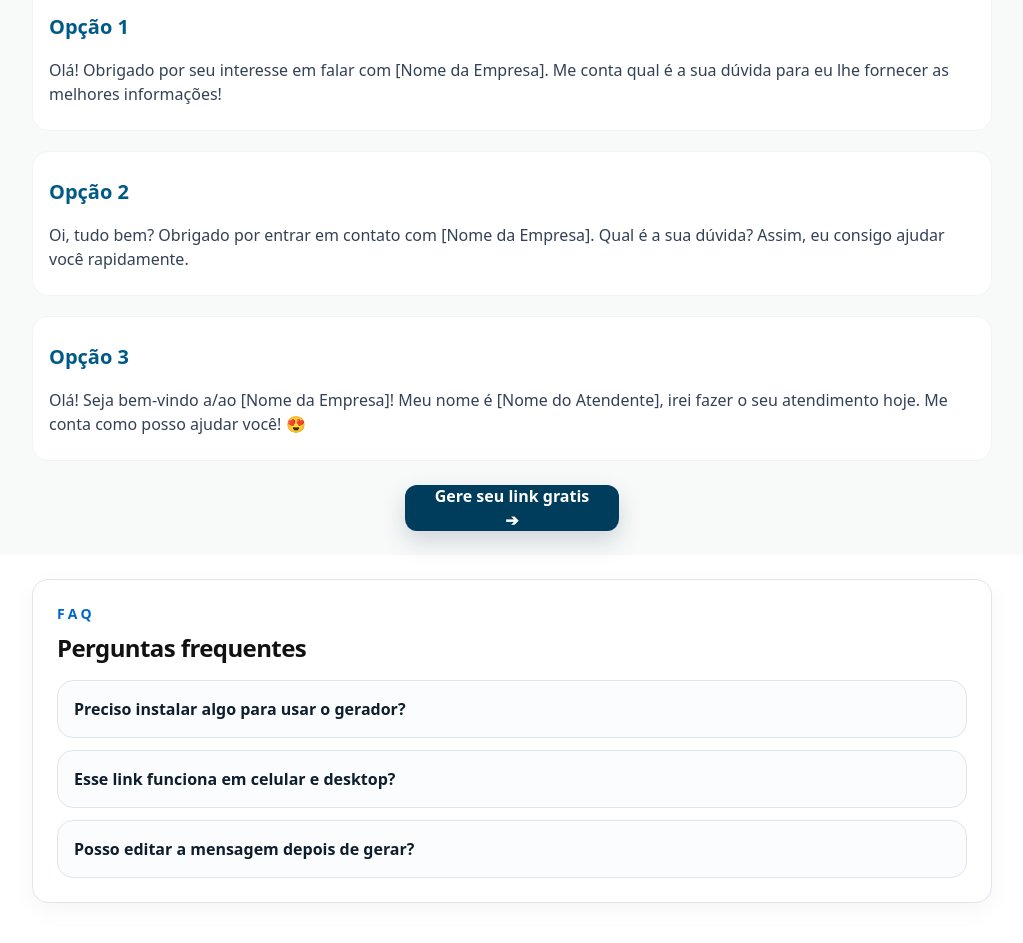
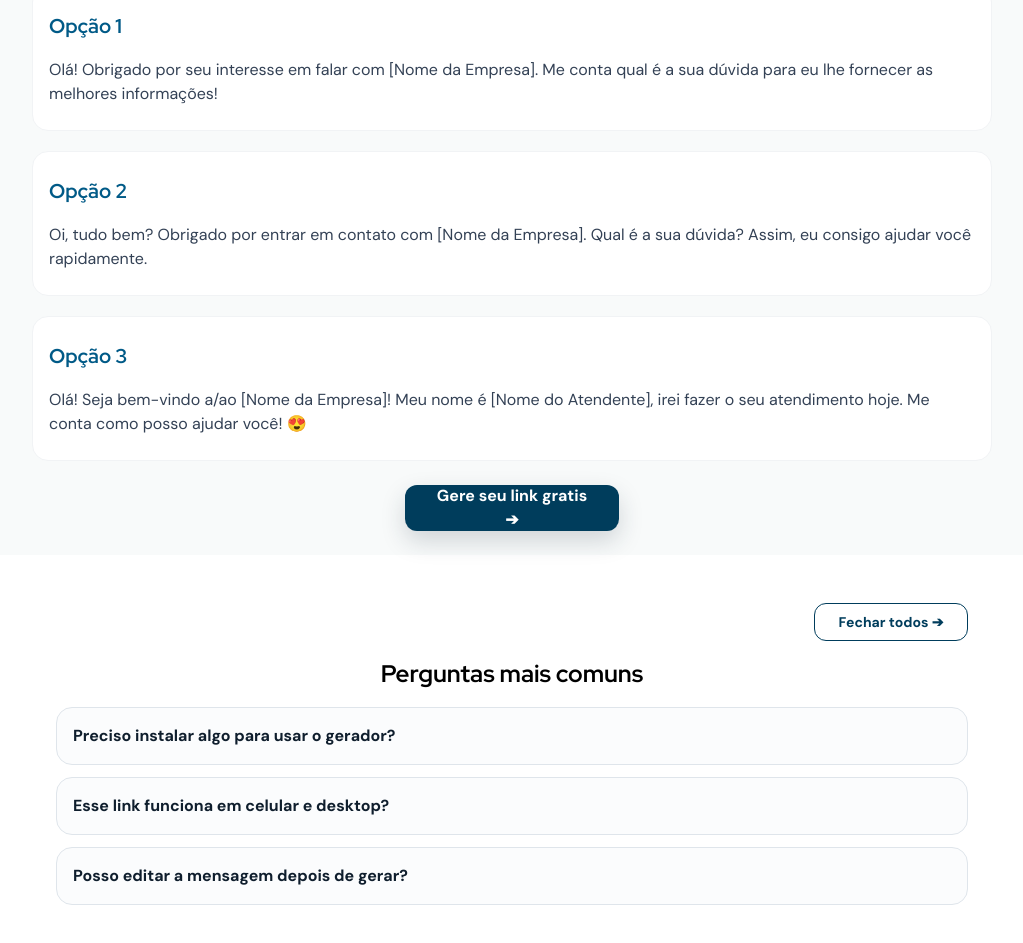
Before and after one commit to marioburali/gerador-links-wpp, a Next.js app: page / in a window 1280 px wide. Shown: the part 3031-3974 px from the top of the page, without its empty margins (128-1151 px from the left). Built offline with nearby package versions, Linux system fonts and the light colour scheme.

Commit message:
fix(typography): enforce strict two-font setup (Red Hat Display + DM Sans) across app

```diff
--- a/src/app/globals.css
+++ b/src/app/globals.css
@@ -5,8 +5,6 @@
   --foreground: #111111;
   --color-background: var(--background);
   --color-foreground: var(--foreground);
-  --font-sans: var(--font-geist-sans);
-  --font-mono: var(--font-geist-mono);
   --font-heading: var(--font-red-hat-display);
   --font-body: var(--font-dm-sans);
 }
@@ -23,7 +21,20 @@ body {
   min-height: 100vh;
   margin: 0;
   color: var(--foreground);
-  font-family: var(--font-geist-sans), Arial, Helvetica, sans-serif;
+  font-family: var(--font-body);
+}
+
+h1,
+h2,
+h3,
+h4,
+h5,
+h6 {
+  font-family: var(--font-heading);
+}
+
+p {
+  font-family: var(--font-body);
 }
 
 a {
@@ -41,7 +52,7 @@ a:hover {
 
 @layer components {
   .text-heading-md {
-    font-family: var(--font-heading), var(--font-geist-sans), Arial, Helvetica, sans-serif;
+    font-family: var(--font-heading);
     font-size: 32px;
     font-weight: 700;
     line-height: 1.4;
@@ -50,7 +61,7 @@ a:hover {
   }
 
   .text-body-sm-regular {
-    font-family: var(--font-body), var(--font-geist-sans), Arial, Helvetica, sans-serif;
+    font-family: var(--font-body);
     font-size: 16px;
     font-weight: 400;
     line-height: 1.4;
--- a/src/app/layout.tsx
+++ b/src/app/layout.tsx
@@ -1,5 +1,5 @@
 import type { Metadata } from 'next';
-import { DM_Sans, Geist, Geist_Mono, Red_Hat_Display } from 'next/font/google';
+import { DM_Sans, Red_Hat_Display } from 'next/font/google';
 import './globals.css';
 
 const redHatDisplay = Red_Hat_Display({
--- a/src/components/ResultStep.tsx
+++ b/src/components/ResultStep.tsx
@@ -38,7 +38,7 @@ export default function ResultStep({ waLink, onNew }: Props) {
 
       <div className="rounded-2xl border border-[#E1E5EA] bg-[#F4F6F8] p-4">
         <p className="mb-3 text-sm font-semibold text-[#111111]">Link URL</p>
-        <pre className="overflow-x-auto rounded-2xl bg-white px-4 py-4 font-mono text-sm text-[#1D2733] shadow-[0_1px_2px_rgba(16,24,40,0.04)]">
+        <pre className="overflow-x-auto rounded-2xl bg-white px-4 py-4 text-sm text-[#1D2733] shadow-[0_1px_2px_rgba(16,24,40,0.04)]">
           {waLink}
         </pre>
       </div>
--- a/src/components/form/FAQArea.tsx
+++ b/src/components/form/FAQArea.tsx
@@ -1,4 +1,5 @@
 import React from 'react';
+import OutlineButton from '../ui/OutlineButton';
 
 const faqItems = [
   {
@@ -20,19 +21,26 @@ const faqItems = [
 
 export default function FAQArea() {
   return (
-    <section className="rounded-2xl border border-[#E1E5EA] bg-white p-5 shadow-[0_8px_24px_rgba(16,24,40,0.04)] sm:p-6">
-      <p className="text-sm font-semibold uppercase tracking-[0.24em] text-[#0066CC]">FAQ</p>
-      <h2 className="mt-2 text-2xl font-black tracking-tight text-[#111111]">
-        Perguntas frequentes
+    <section className="bg-white p-6">
+      <div className="mb-4 flex justify-end">
+        <OutlineButton type="button">Fechar todos ➔</OutlineButton>
+      </div>
+      <h2 className="text-heading-md text-[#000000] text-[24px] left">
+        Perguntas mais comuns
       </h2>
 
       <div className="mt-4 space-y-3">
         {faqItems.map((item) => (
-          <details key={item.question} className="rounded-2xl border border-[#DFE5EB] bg-[#FBFCFD] p-4">
+          <details
+            key={item.question}
+            className="rounded-2xl border border-[#DFE5EB] bg-[#FBFCFD] p-4"
+          >
             <summary className="cursor-pointer list-none font-semibold text-[#0F1E2D]">
               {item.question}
             </summary>
-            <p className="mt-2 text-sm leading-6 text-[#445466]">{item.answer}</p>
+            <p className="mt-2 text-sm leading-6 text-[#445466]">
+              {item.answer}
+            </p>
           </details>
         ))}
       </div>
--- /dev/null
+++ b/src/components/ui/OutlineButton.tsx
@@ -0,0 +1,20 @@
+import React, { ButtonHTMLAttributes, forwardRef } from 'react';
+
+type OutlineButtonProps = ButtonHTMLAttributes<HTMLButtonElement>;
+
+const OutlineButton = forwardRef<HTMLButtonElement, OutlineButtonProps>(
+  ({ children, className = '', ...rest }, ref) => {
+    const baseClassName =
+      'inline-flex h-[38px] w-[154px] items-center justify-center gap-2 rounded-[12px] border border-[#003D5C] bg-transparent px-4 py-2 text-sm font-semibold text-[#003D5C] transition-colors duration-200 hover:bg-[#003D5C] hover:text-white focus:outline-none focus-visible:ring-2 focus-visible:ring-[#003D5C]/35 focus-visible:ring-offset-2 focus-visible:ring-offset-white disabled:cursor-not-allowed disabled:opacity-60';
+
+    return (
+      <button ref={ref} className={`${baseClassName} ${className}`} {...rest}>
+        {children}
+      </button>
+    );
+  },
+);
+
+OutlineButton.displayName = 'OutlineButton';
+
+export default OutlineButton;
```
